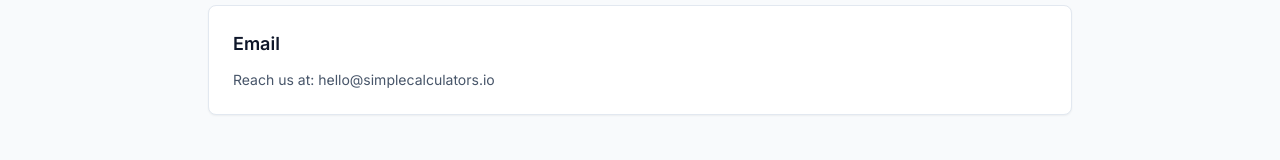
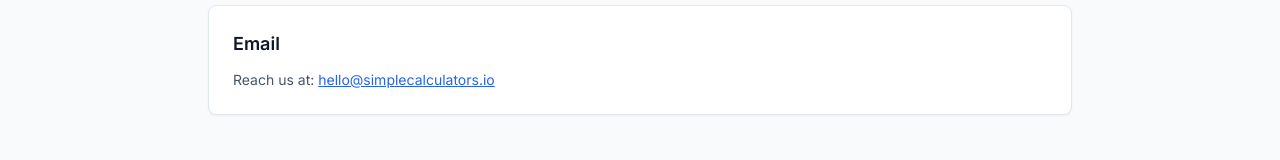
Before and after one commit to wylie/calculator-hub, a React (Vite) app: page /contact in a window 1280 px wide. Shown: the part 192-352 px from the top of the page. Built offline with nearby package versions, Linux system fonts and the light colour scheme.

Commit message:
Make contact email a mailto link

```diff
--- a/src/pages/Contact/ContactPage.tsx
+++ b/src/pages/Contact/ContactPage.tsx
@@ -12,7 +12,15 @@
 
       <Card>
         <h2 className="text-lg font-semibold text-slate-900 mb-3">Email</h2>
-        <p className="text-sm text-slate-600">Reach us at: hello@simplecalculators.io</p>
+        <p className="text-sm text-slate-600">
+          Reach us at:{' '}
+          <a
+            href="mailto:hello@simplecalculators.io"
+            className="text-blue-600 hover:text-blue-700 underline"
+          >
+            hello@simplecalculators.io
+          </a>
+        </p>
       </Card>
     </div>
   );
```
